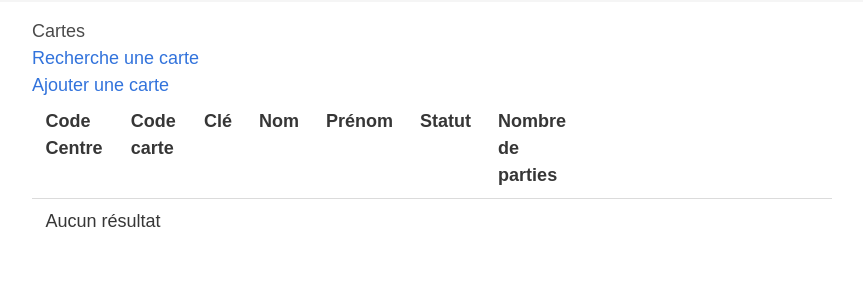
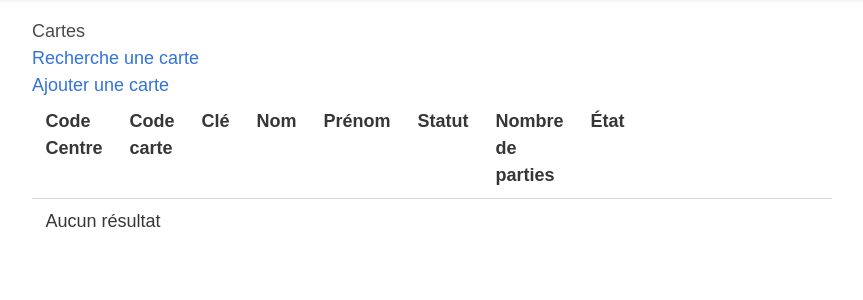
Before and after one commit to Thomasubert/lasergame, a Symfony app: template templates/card/index.html.twig in a window 1280 px wide. Shown: the part 68-368 px from the top of the page, without its empty margins (208-1071 px from the left). Run offline with Twig, Linux system fonts and the light colour scheme; the template is opened without the code that fills it, so the values that code supplies are empty; some libraries are stand-ins or nearby versions.

Commit message:
commit  fix

```diff
--- a/templates/card/index.html.twig
+++ b/templates/card/index.html.twig
@@ -40,6 +40,7 @@
                 <th>Prénom</th>
                 <th>Statut</th>
                 <th>Nombre de parties</th>
+                <th>État </th>
                 <th width="250px"></th>
             </tr>
             {% for key,card in cards %}
```
